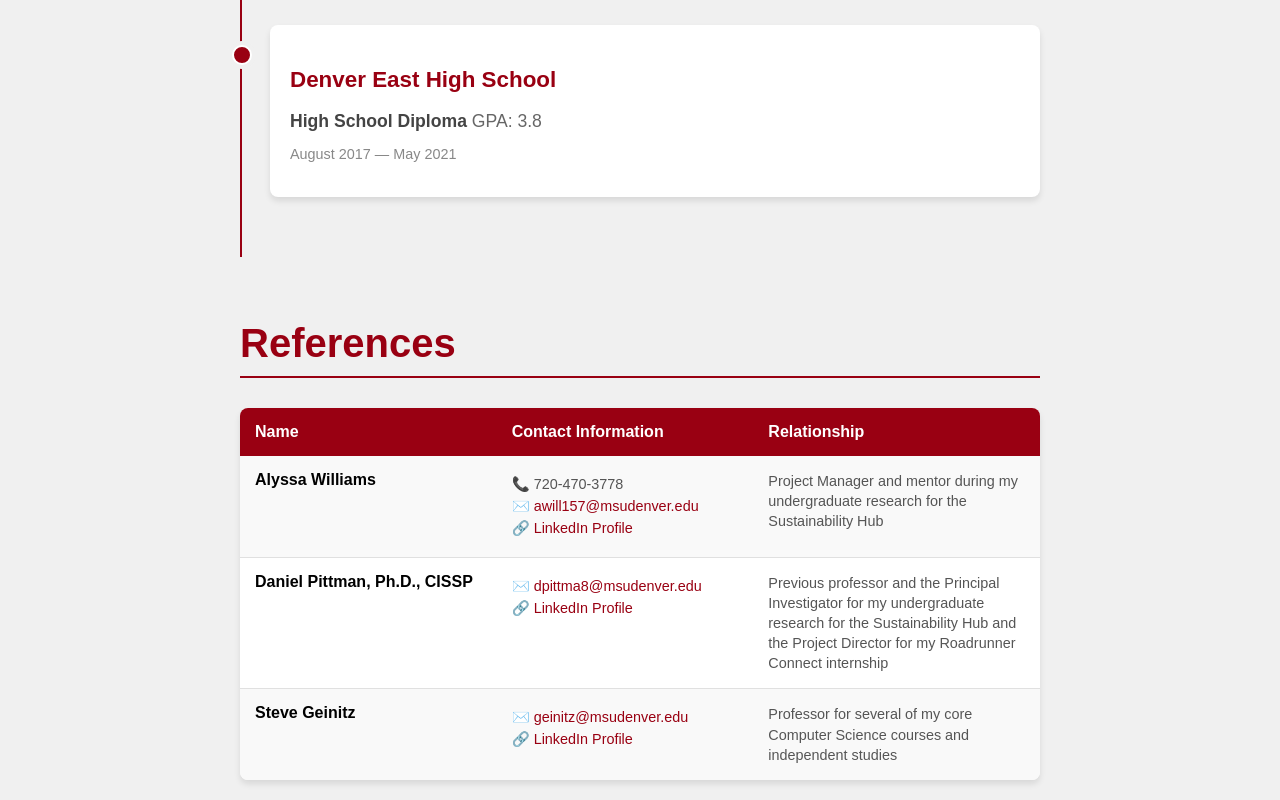
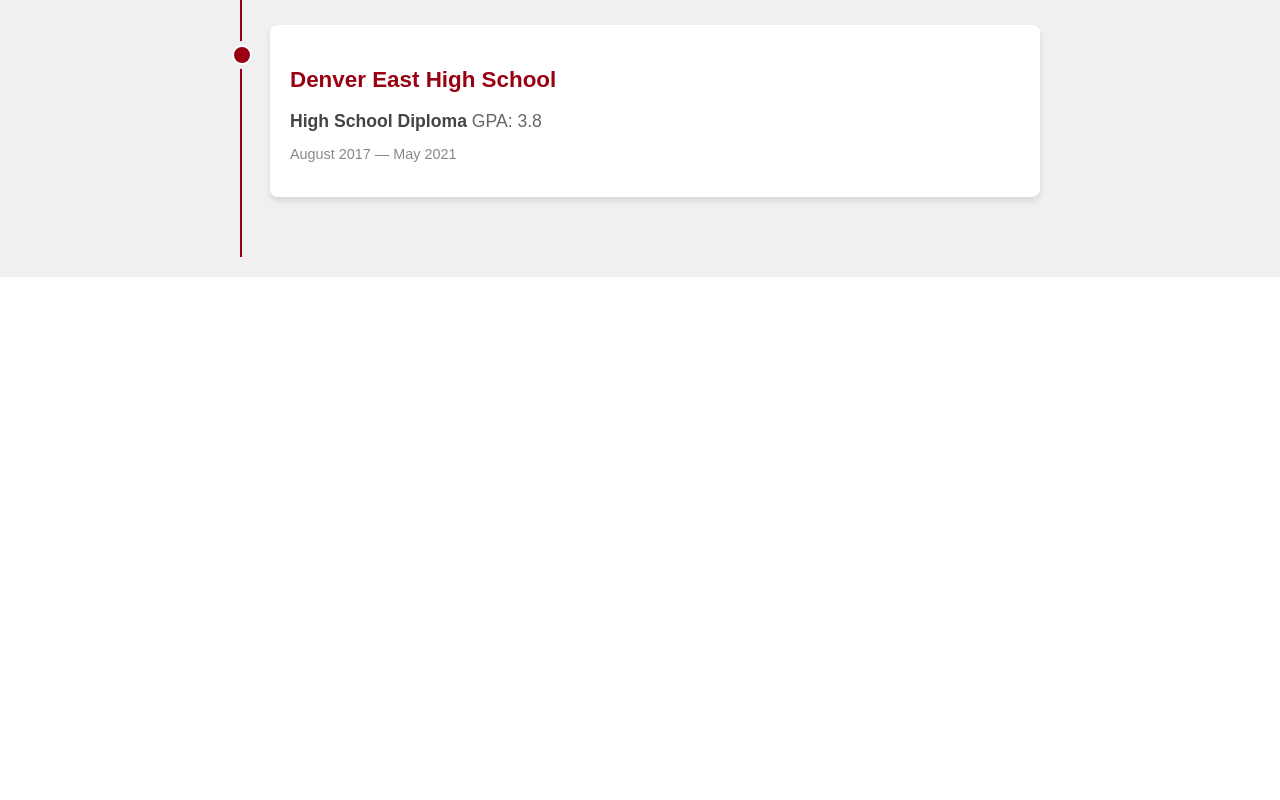
Before and after one commit to cecehoush/portfolio, a React (Create React App) app: page /portfolio in a window 1280 px wide. Shown: the part 5127-5927 px from the top of the page. After the commit the page ends 5404 px from the top, so only its background shows below. Built offline with nearby package versions, Linux system fonts and the light colour scheme.

Commit message:
commented out references for now

```diff
--- a/src/screens/portfolio/Portfolio.js
+++ b/src/screens/portfolio/Portfolio.js
@@ -18,7 +18,7 @@
     const skillsRef = useRef(null);
     // const awardsRef = useRef(null);
     const educationRef = useRef(null);
-    const referencesRef = useRef(null);
+    // const referencesRef = useRef(null);
 
     const workExperienceData = [
         {
@@ -149,28 +149,28 @@
         }
     ];
 
-    const referencesData = [
-        {
-            name: "Alyssa Williams",
-            phone: "720-470-3778",
-            email: "awill157@msudenver.edu",
-            linkedin: "linkedin.com/in/chillyssa",
-            relationship: "Project Manager and mentor during my undergraduate research for the Sustainability Hub"
-        },
-        {
-            name: "Daniel Pittman, Ph.D., CISSP",
-            // phone: "303-789-9179",
-            email: "dpittma8@msudenver.edu",
-            linkedin: "linkedin.com/in/danpittman1",
-            relationship: "Previous professor and the Principal Investigator for my undergraduate research for the Sustainability Hub and the Project Director for my Roadrunner Connect internship"
-        },
-        {
-            name: "Steve Geinitz",
-            email: "geinitz@msudenver.edu",
-            linkedin: "linkedin.com/in/geinitz",
-            relationship: "Professor for several of my core Computer Science courses and independent studies"
-        }
-    ];
+    // const referencesData = [
+    //     {
+    //         name: "Alyssa Williams",
+    //         phone: "720-470-3778",
+    //         email: "awill157@msudenver.edu",
+    //         linkedin: "linkedin.com/in/chillyssa",
+    //         relationship: "Project Manager and mentor during my undergraduate research for the Sustainability Hub"
+    //     },
+    //     {
+    //         name: "Daniel Pittman, Ph.D., CISSP",
+    //         // phone: "303-789-9179",
+    //         email: "dpittma8@msudenver.edu",
+    //         linkedin: "linkedin.com/in/danpittman1",
+    //         relationship: "Previous professor and the Principal Investigator for my undergraduate research for the Sustainability Hub and the Project Director for my Roadrunner Connect internship"
+    //     },
+    //     {
+    //         name: "Steve Geinitz",
+    //         email: "geinitz@msudenver.edu",
+    //         linkedin: "linkedin.com/in/geinitz",
+    //         relationship: "Professor for several of my core Computer Science courses and independent studies"
+    //     }
+    // ];
 
     useEffect(() => {
         const animateSection = (triggerElement, items) => {
@@ -192,7 +192,7 @@
         animateSection(skillsRef.current, '.skill-category');
         // animateSection(awardsRef.current, '.award-item');
         animateSection(educationRef.current, '.education-item');
-        animateSection(referencesRef.current, '.reference-row');
+        // animateSection(referencesRef.current, '.reference-row');
     }, []);
 
     return (
@@ -286,7 +286,7 @@
                     </div>
                 </section>
 
-                <section className="references" ref={referencesRef}>
+                {/* <section className="references" ref={referencesRef}>
                     <h2>References</h2>
                     <div className="references-table">
                         <div className="reference-header">
@@ -306,7 +306,7 @@
                             </div>
                         ))}
                     </div>
-                </section>
+                </section> */}
 
             </main>
         </div>
```
Also changed, not shown: 2 other files (tests, documents, lock files or other folders).
